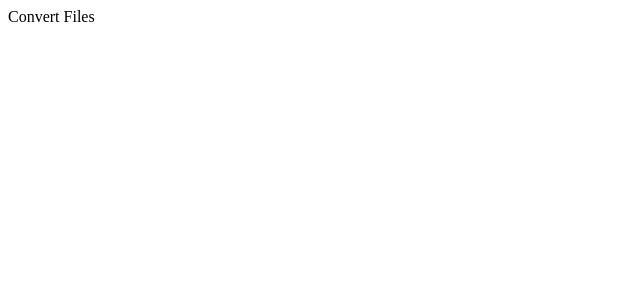
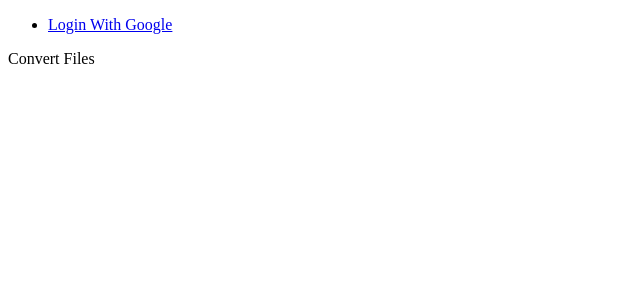
Before and after one commit to austin-rt/b64, a Next.js app: page / in a window 1280 px wide. Shown: the top 300 px of the page, without its empty margins (0-640 px from the left). Built offline with nearby package versions, Linux system fonts and the light colour scheme.

Commit message:
render nav

```diff
--- a/src/pages/index.tsx
+++ b/src/pages/index.tsx
@@ -1,7 +1,8 @@
+import React from 'react';
 import Head from 'next/head';
-import React from 'react';
+import Image from 'next/image';
 import useFileReader from '../hooks/useFileReader';
-import Image from 'next/image';
+import Nav from '../components/Nav';
 
 export default function Home() {
   const { files, handleFileChange } = useFileReader();
@@ -26,6 +27,7 @@ export default function Home() {
           href='/favicon.ico'
         />
       </Head>
+      <Nav />
       <main>
         <div>
           <label
```
